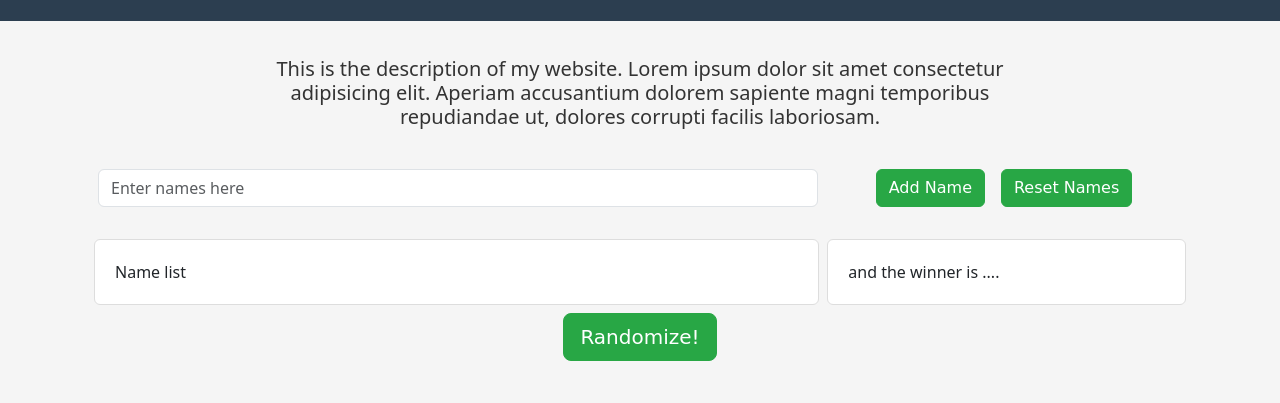
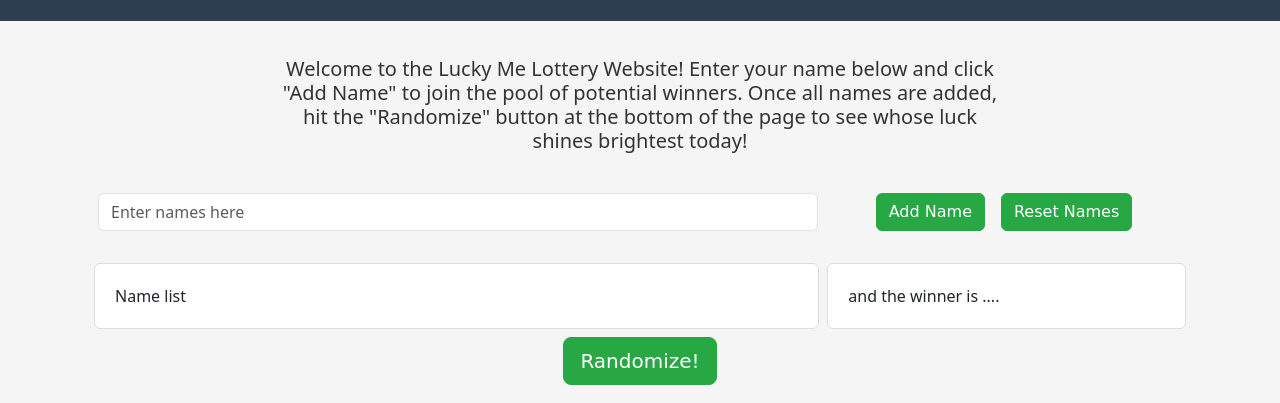
Before and after one commit to anisenson/March-Lottery, a plain HTML site: page index.html in a window 1280 px wide. Shown: the part 67-470 px from the top of the page. Drawn offline with nearby package versions, Linux system fonts and the light colour scheme; a web font is replaced by a local one.

Commit message:
Added Description of website

```diff
--- a/index.html
+++ b/index.html
@@ -33,9 +33,7 @@
     <div class="container">
         <div class="row justify-content-center">
             <div class="col-lg-8 col-sm-12 text-center p-3">
-                <h5>This is the description of my website. Lorem ipsum dolor sit amet consectetur adipisicing elit.
-                    Aperiam accusantium dolorem sapiente magni temporibus repudiandae ut, dolores corrupti facilis
-                    laboriosam.
+                <h5>Welcome to the Lucky Me Lottery Website! Enter your name below and click "Add Name" to join the pool of potential winners. Once all names are added, hit the "Randomize" button at the bottom of the page to see whose luck shines brightest today!
                 </h5>
             </div>
         </div>
```
